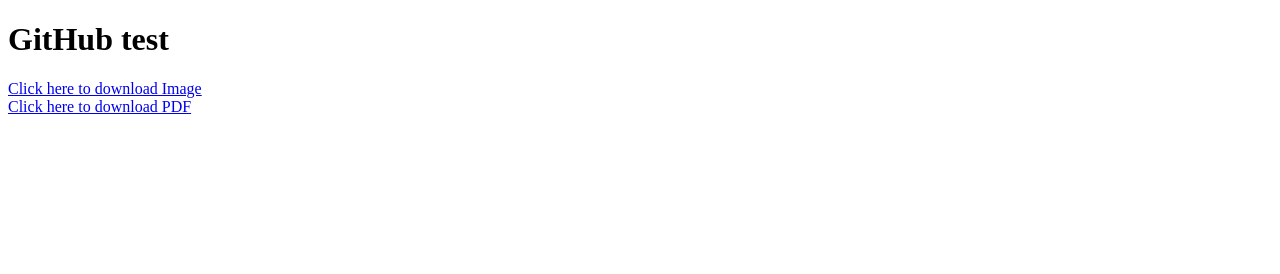
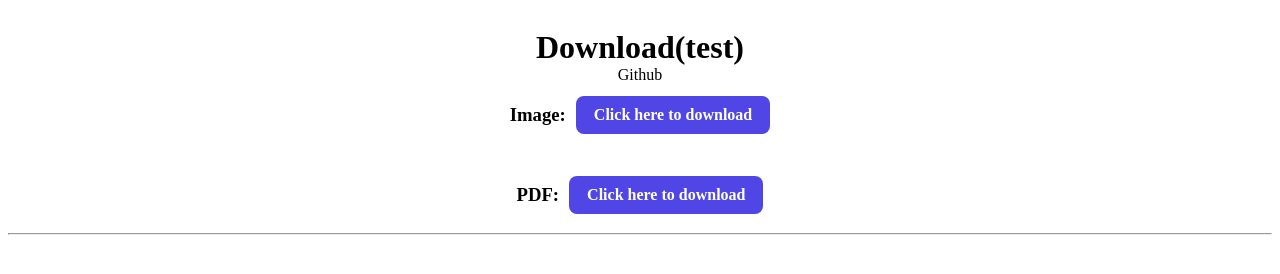
Before and after one commit to Kamonchanok-Tham/download-files-English-with-AI, a plain HTML site: page index.html in a window 1280 px wide. Drawn offline with Linux system fonts and the light colour scheme.

Commit message:
update index.html + style

```diff
--- a/index.html
+++ b/index.html
@@ -1,17 +1,36 @@
 <!DOCTYPE html>
 <html lang="en">
+
 <head>
   <meta charset="UTF-8">
   <title>Download</title>
+  <link rel="stylesheet" href="style/index.css">
+  <meta name="viewport" content="width=device-width, initial-scale=1.0">
 </head>
+
 <body>
-  <h1>GitHub test</h1>
-  <a href="72efde7618b59c66a3800fde5f25d787.jpg" download>
-    Click here to download Image
-  </a>
-  <br />
-  <a href="HelloWorld.pdf" download>
-    Click here to download PDF
-  </a>
+  <div id="git" class="center">
+    <div class="titleText">
+      <h1>Download(test)</h1>
+      <p>Github</p>
+    </div>
+    <div class="containerFlex">
+      <h3>Image:</h3>
+      <a href="/files/72efde7618b59c66a3800fde5f25d787.jpg" class="btn" download>
+        Click here to download
+      </a>
+    </div>
+    <br />
+    <div class="containerFlex">
+      <h3>PDF:</h3>
+      <a href="/files/HelloWorld.pdf" class="btn" download>
+        Click here to download
+      </a>
+    </div>
+  </div>
+<hr>
+
+
 </body>
+
 </html>
--- /dev/null
+++ b/style/index.css
@@ -0,0 +1,42 @@
+.center{
+    display: flex;
+    flex-direction: column;
+    align-items: center;
+}
+.containerFlex{
+    display: flex;
+    gap: 10px;
+    padding: 1px;
+    align-items: center;
+
+}
+.titleText{
+    margin: 0;
+    padding: 0;
+    text-align: center;
+}
+.titleText h1{
+    margin-bottom: 0;
+}
+.titleText p{
+    margin: 0;
+}
+.btn {
+  display: inline-block;
+  padding: 10px 18px;
+  background-color: #4f46e5;
+  color: #fff;
+  text-decoration: none;
+  border-radius: 8px;
+  font-weight: 600;
+  transition: all 0.2s ease;
+}
+
+.btn:hover {
+  background-color: #4338ca;
+  transform: translateY(-2px);
+}
+
+.btn:active {
+  transform: translateY(0);
+}
```
Also changed, not shown: files/72efde7618b59c66a3800fde5f25d787.jpg (renamed from 72efde7618b59c66a3800fde5f25d787.jpg), 2 other files.
